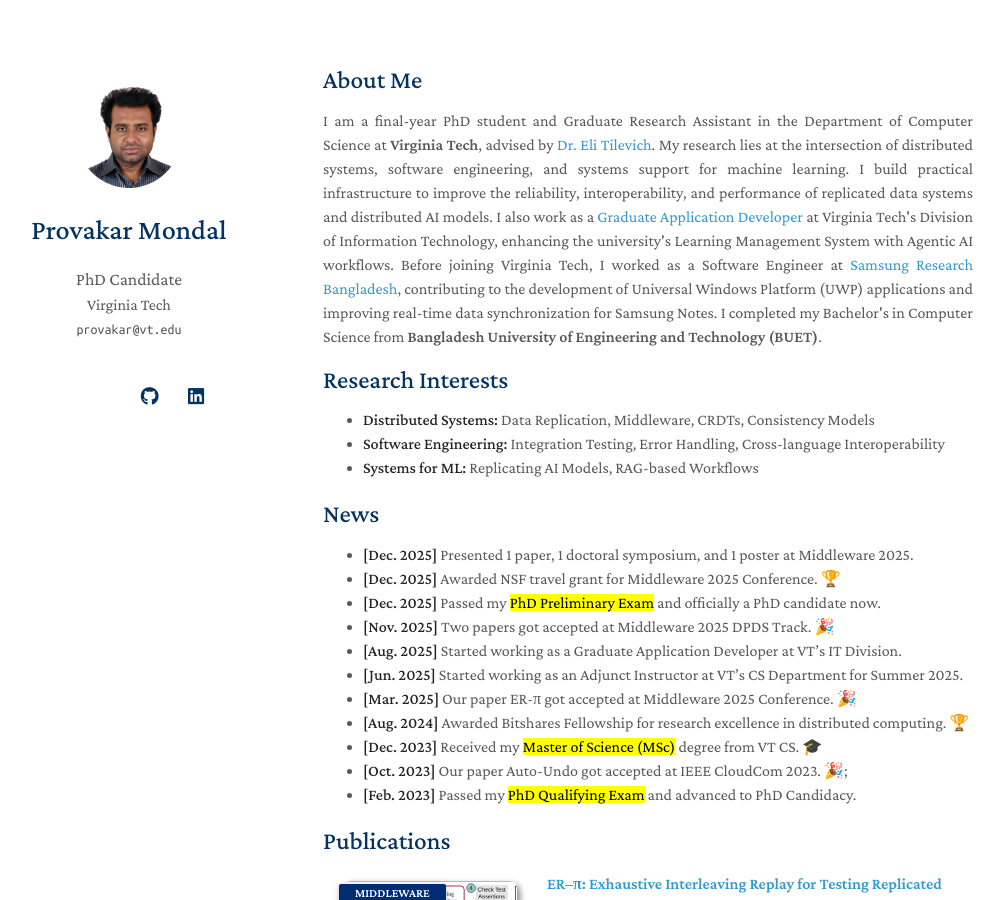
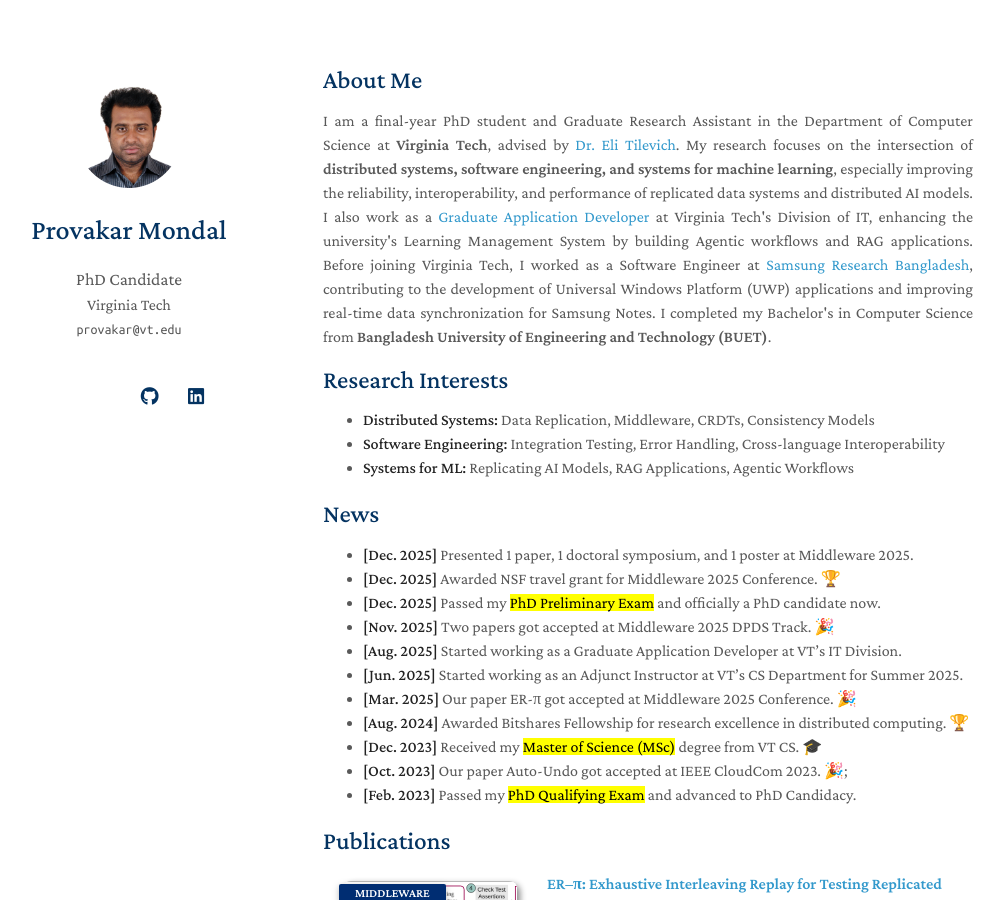
Before and after one commit to surzoprovakar/surzoprovakar.github.io, a Jekyll site: the page built from index.md, in a window 1280 px wide and 900 px high. Shown: the whole window, without its empty margins (147-1151 px from the left). Built offline with Jekyll 4.4.1, drawn with Linux system fonts in a browser that asks for light colours; a style sheet for code colours, icons or effects is not loaded.

Commit message:
update about me text by including RAG applicaitons

```diff
--- a/index.md
+++ b/index.md
@@ -3,15 +3,16 @@
 ---
 
 ## About Me
+
 <div style="text-align: justify; padding-bottom:15px">
-I am a final-year PhD student and Graduate Research Assistant in the Department of Computer Science at <b>Virginia Tech</b>, advised by <a href="https://people.cs.vt.edu/~tilevich/" target="_blank">Dr. Eli Tilevich</a>. My research lies at the intersection of distributed systems, software engineering, and systems support for machine learning. I build practical infrastructure to improve the reliability, interoperability, and performance of replicated data systems and distributed AI models. I also work as a <a href="https://tlos.vt.edu/about/directory/personnel/mondal_p.html" target="_blank">Graduate Application Developer</a> at Virginia Tech's Division of Information Technology, enhancing the university's Learning Management System with Agentic AI workflows. Before joining Virginia Tech, I worked as a Software Engineer at <a href="https://research.samsung.com/srbd" target="_blank">Samsung Research Bangladesh</a>, contributing to the development of Universal Windows Platform (UWP) applications and improving real-time data synchronization for Samsung Notes. I completed my Bachelor's in Computer Science from <b>Bangladesh University of Engineering and Technology (BUET)</b>.
+I am a final-year PhD student and Graduate Research Assistant in the Department of Computer Science at <b>Virginia Tech</b>, advised by <a href="https://people.cs.vt.edu/~tilevich/" target="_blank">Dr. Eli Tilevich</a>. My research focuses on the intersection of <b>distributed systems, software engineering, and systems for machine learning</b>, especially improving the reliability, interoperability, and performance of replicated data systems and distributed AI models. I also work as a <a href="https://tlos.vt.edu/about/directory/personnel/mondal_p.html" target="_blank">Graduate Application Developer</a> at Virginia Tech's Division of IT, enhancing the university's Learning Management System by building Agentic workflows and RAG applications. Before joining Virginia Tech, I worked as a Software Engineer at <a href="https://research.samsung.com/srbd" target="_blank">Samsung Research Bangladesh</a>, contributing to the development of Universal Windows Platform (UWP) applications and improving real-time data synchronization for Samsung Notes. I completed my Bachelor's in Computer Science from <b>Bangladesh University of Engineering and Technology (BUET)</b>.
 </div>
 
 ## Research Interests
 
 - **Distributed Systems:** Data Replication, Middleware, CRDTs, Consistency Models
 - **Software Engineering:** Integration Testing, Error Handling, Cross-language Interoperability
-- **Systems for ML:** Replicating AI Models, RAG-based Workflows
+- **Systems for ML:** Replicating AI Models, RAG Applications, Agentic Workflows
 
 ## News
 
```
